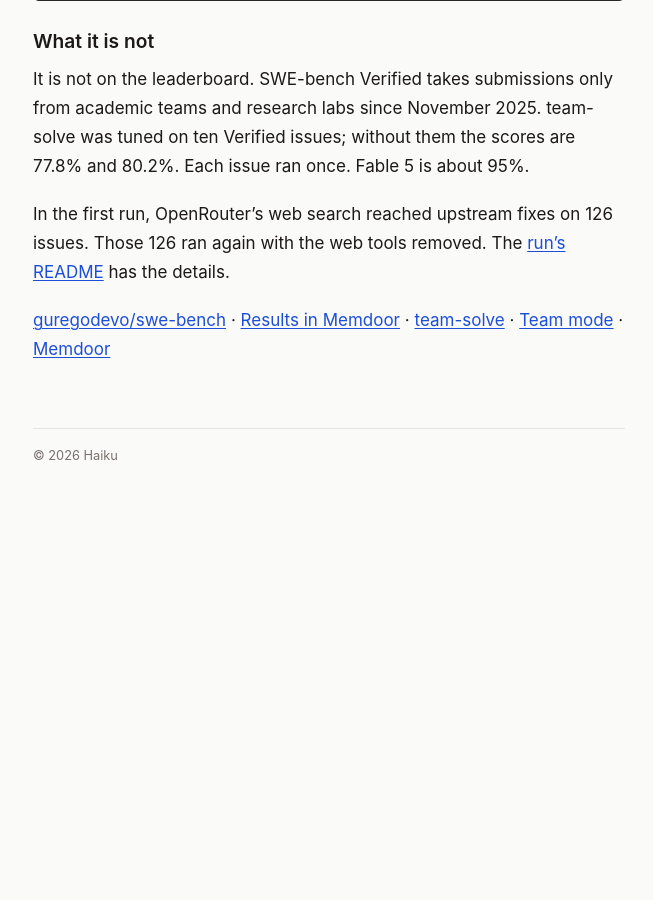
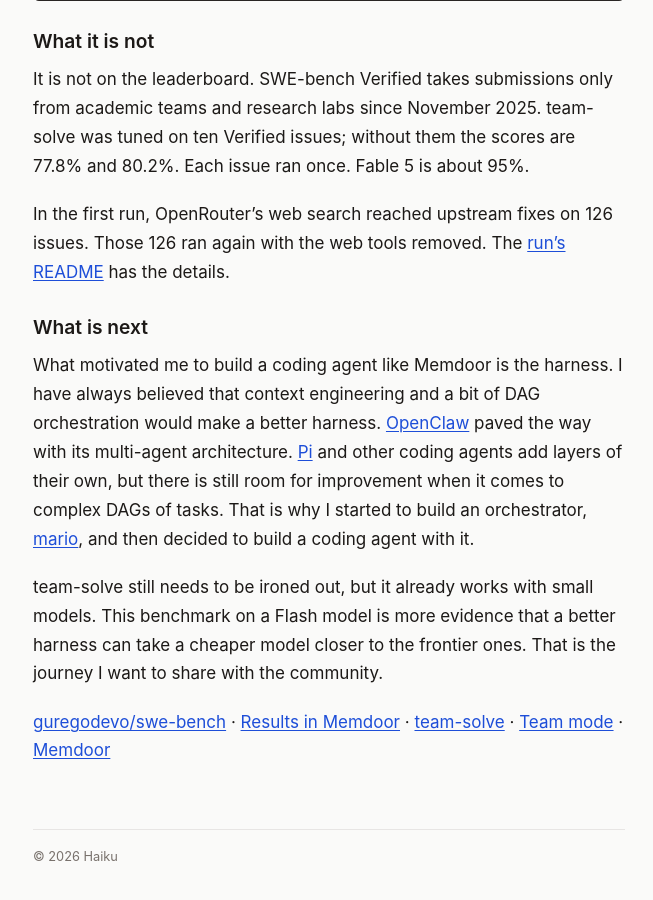
Before and after one commit to guregodevo/guregodevo.github.io, a Jekyll site: the page built from _posts/2026-11-07-swe-bench-verified-deepseek-team-solve.md, in a window 1280 px wide and 900 px high, scrolled down 4375 px. Shown: the whole window, without its empty margins (311-964 px from the left). Built offline with Jekyll 4.4.1, drawn with Linux system fonts in a browser that asks for light colours; before the commit the page ends 4873 px from its top, so only the background shows below that.

Commit message:
The SWE-bench post: what is next

```diff
--- a/_posts/2026-11-07-swe-bench-verified-deepseek-team-solve.md
+++ b/_posts/2026-11-07-swe-bench-verified-deepseek-team-solve.md
@@ -140,4 +140,10 @@
 
 In the first run, OpenRouter's web search reached upstream fixes on 126 issues. Those 126 ran again with the web tools removed. The [run's README](https://github.com/guregodevo/swe-bench#what-went-wrong-and-what-was-run-again) has the details.
 
+## What is next
+
+What motivated me to build a coding agent like Memdoor is the harness. I have always believed that context engineering and a bit of DAG orchestration would make a better harness. [OpenClaw](https://github.com/openclaw/openclaw) paved the way with its multi-agent architecture. [Pi](https://github.com/earendil-works/pi) and other coding agents add layers of their own, but there is still room for improvement when it comes to complex DAGs of tasks. That is why I started to build an orchestrator, [mario](https://github.com/guregodevo/mario), and then decided to build a coding agent with it.
+
+team-solve still needs to be ironed out, but it already works with small models. This benchmark on a Flash model is more evidence that a better harness can take a cheaper model closer to the frontier ones. That is the journey I want to share with the community.
+
 [guregodevo/swe-bench](https://github.com/guregodevo/swe-bench) · [Results in Memdoor](https://github.com/guregodevo/memdoor/tree/main/examples/workflows/team-solve/bench/memdoor-swe-bench) · [team-solve](https://github.com/guregodevo/memdoor/tree/main/workflows/team-solve) · [Team mode](https://memdoor.ai/docs/team-mode) · [Memdoor](https://memdoor.ai)
```
